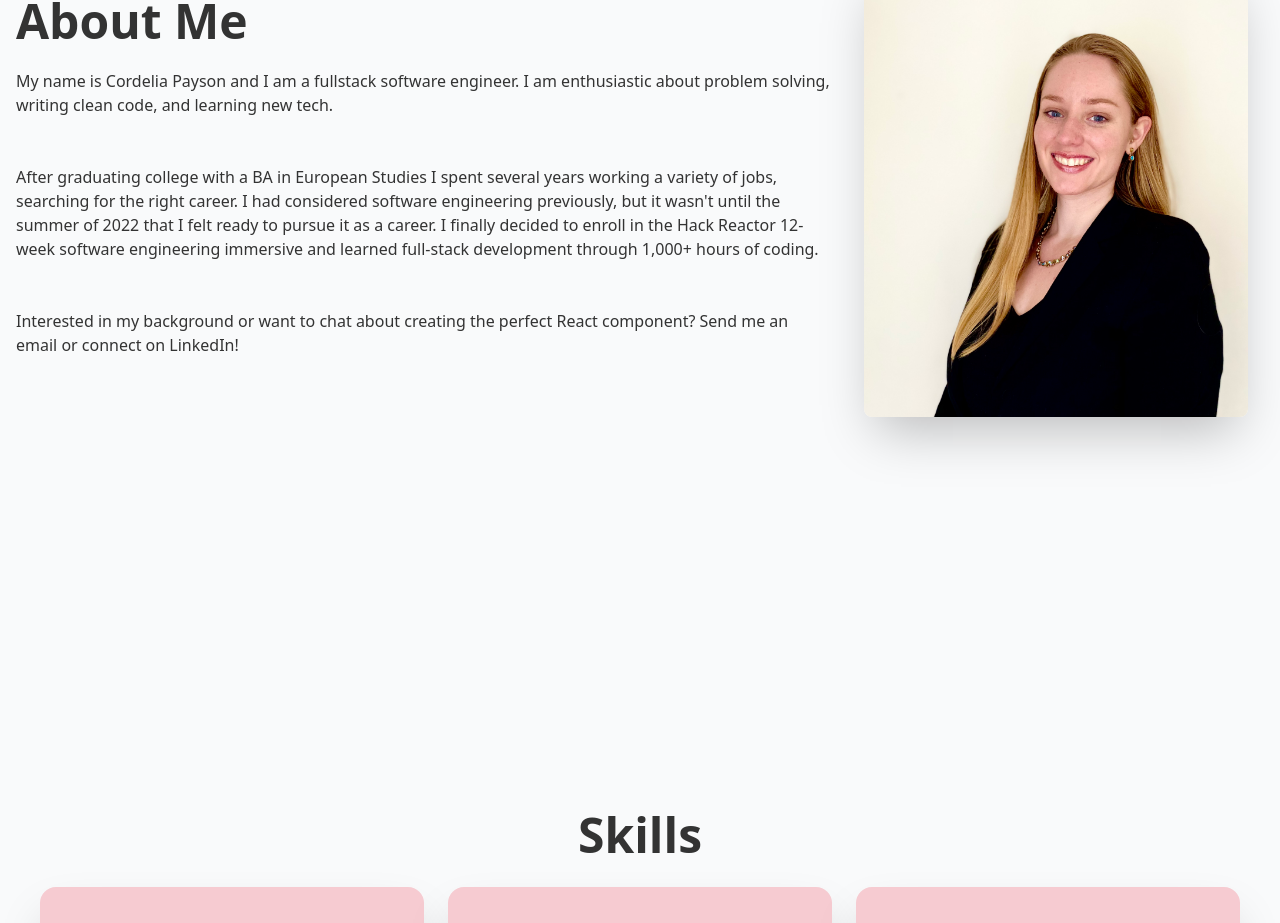
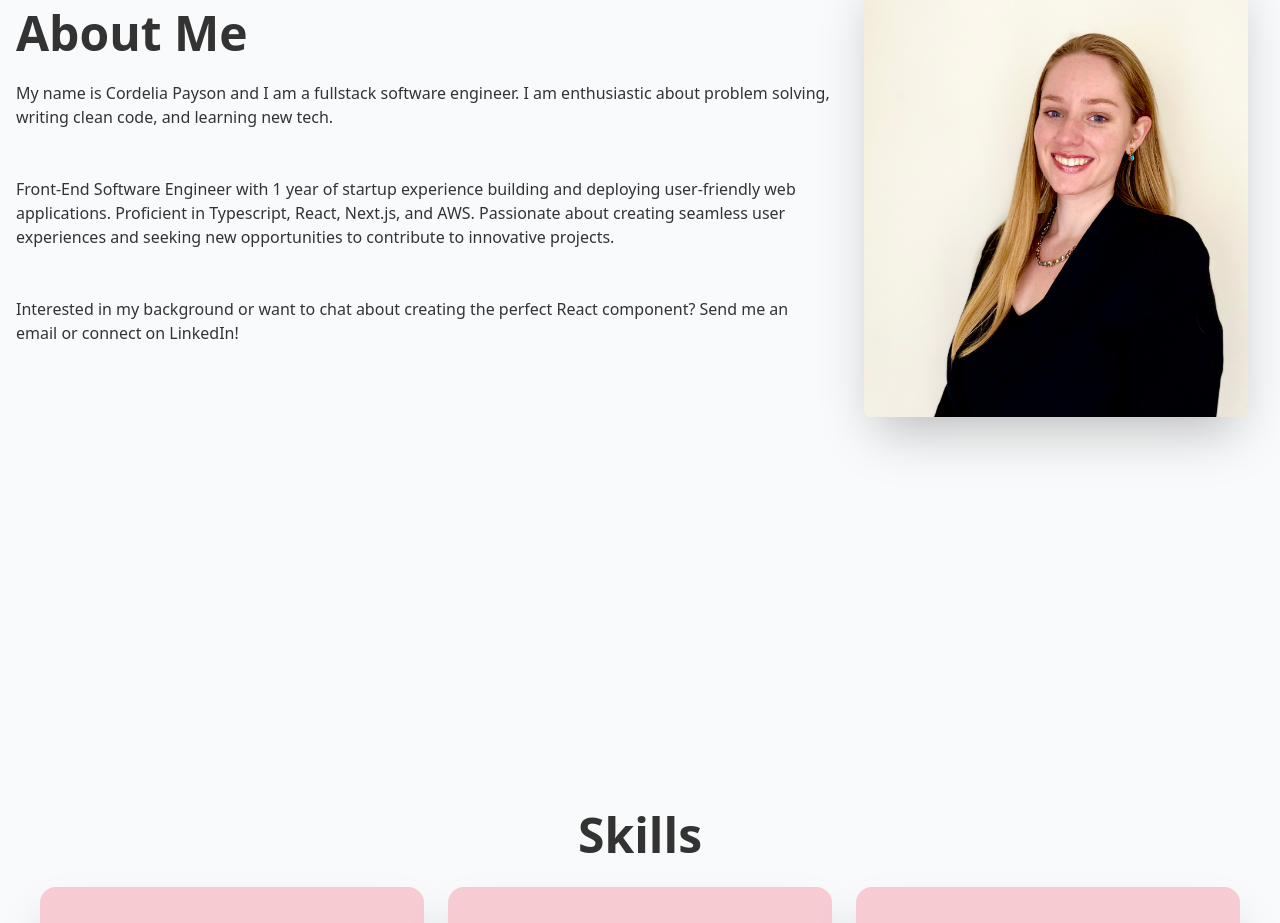
Before and after one commit to cordelia-payson/portfolio, a React app: page / in a window 1280 px wide. Shown: the part 1079-2002 px from the top of the page. Built offline with nearby package versions, Linux system fonts and the light colour scheme.

Commit message:
update about section

```diff
--- a/src/main/About.jsx
+++ b/src/main/About.jsx
@@ -9,7 +9,7 @@ function About() {
         <div>
           <h1 className="text-5xl font-bold">About Me</h1>
           <p className="py-6"> My name is Cordelia Payson and I am a fullstack software engineer. I am enthusiastic about problem solving, writing clean code, and learning new tech. </p>
-          <p className="py-6">After graduating college with a BA in European Studies I spent several years working a variety of jobs, searching for the right career. I had considered software engineering previously, but it wasn't until the summer of 2022 that I felt ready to pursue it as a career. I finally decided to enroll in the Hack Reactor 12-week software engineering immersive and learned full-stack development through 1,000+ hours of coding. </p>
+          <p className="py-6">Front-End Software Engineer with 1 year of startup experience building and deploying user-friendly web applications. Proficient in Typescript, React, Next.js, and AWS. Passionate about creating seamless user experiences and seeking new opportunities to contribute to innovative projects. </p>
           <p className="py-6">Interested in my background or want to chat about creating the perfect React component? Send me an email or connect on LinkedIn!</p>
         </div>
       </div>
```
